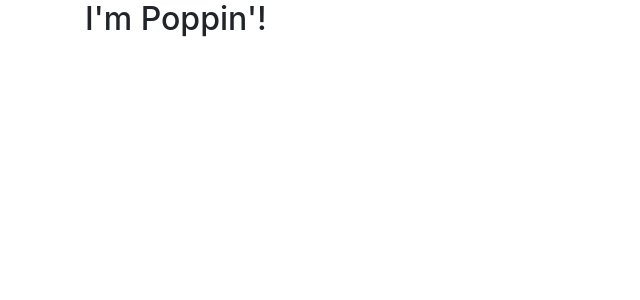
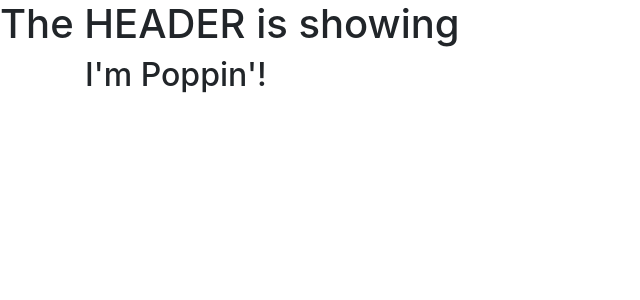
Before and after one commit to colinbinion/AngularNG6RefresherApp, an Angular app: page / in a window 1280 px wide. Shown: the top 300 px of the page, without its empty margins (0-640 px from the left). Built offline with nearby package versions, Linux system fonts and the light colour scheme.

Commit message:
header component manually added and tested

```diff
--- a/src/app/app.component.html
+++ b/src/app/app.component.html
@@ -1,4 +1,4 @@
-
+<app-header></app-header>
 <!-- testing the app component -->
 <div class="container">
   <div class="row">
--- a/src/app/app.module.ts
+++ b/src/app/app.module.ts
@@ -2,10 +2,12 @@
 import { NgModule } from '@angular/core';
 
 import { AppComponent } from './app.component';
+import {HeaderComponent } from './header/header.component';
 
 @NgModule({
   declarations: [
-    AppComponent
+    AppComponent,
+    HeaderComponent
   ],
   imports: [
     BrowserModule
--- /dev/null
+++ b/src/app/header/header.component.html
@@ -0,0 +1,2 @@
+<!-- testing header component -->
+<h1>The HEADER is showing</h1>
```
Also changed, not shown: src/app/header/header.component.ts (added, +11 -0 lines).
